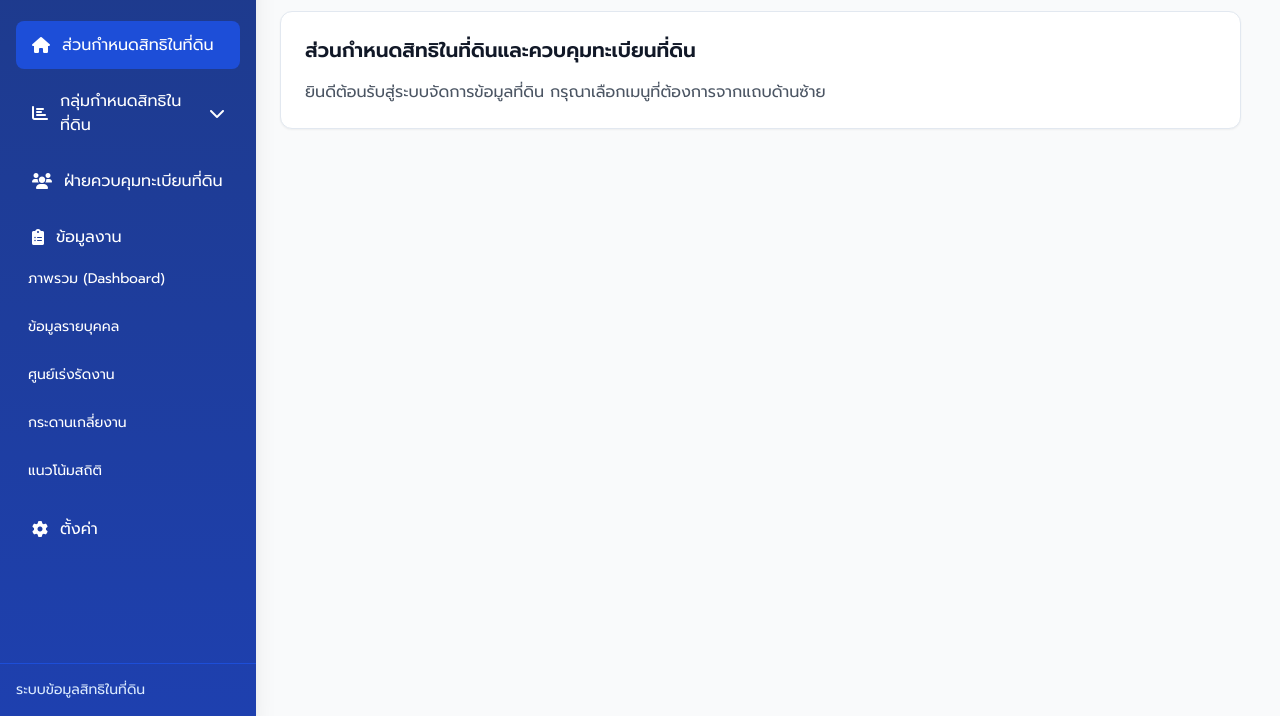
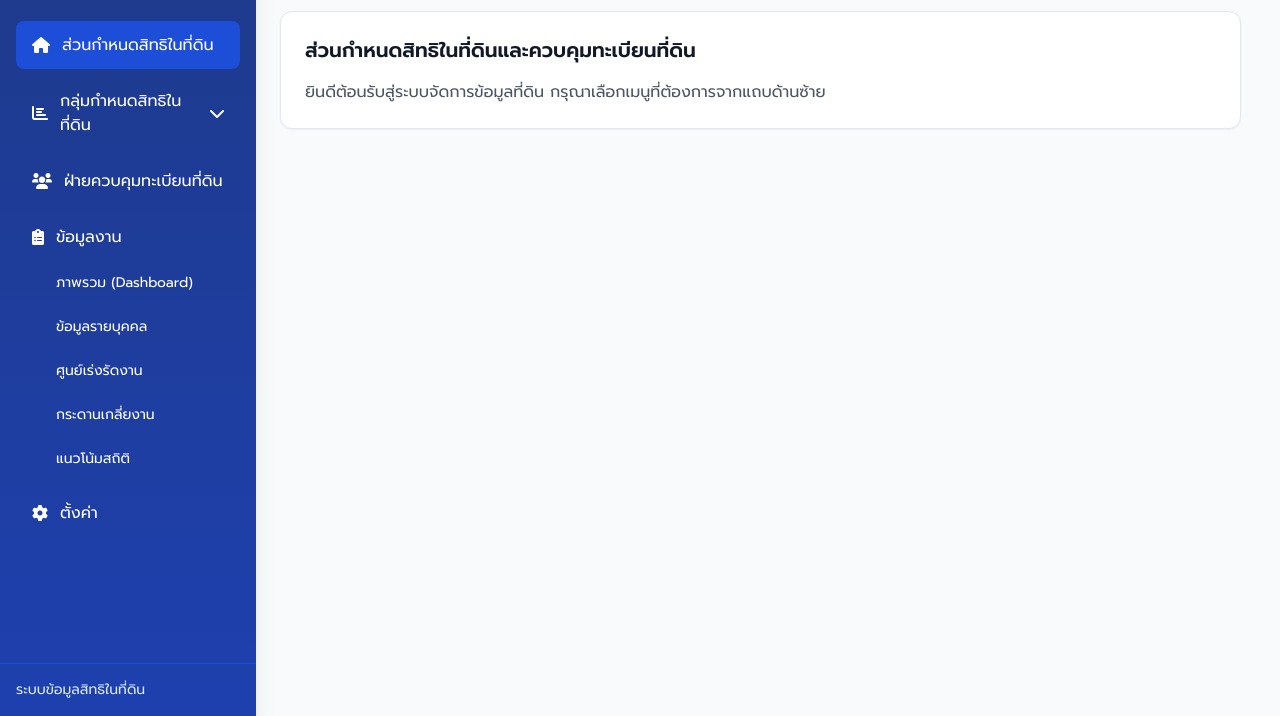
Before and after one commit to lnwlawyer/landright, a website with bundled scripts: page index.html in a window 1280 px wide. Shown: the part 84-800 px from the top of the page. Built offline with nearby package versions, Linux system fonts and the light colour scheme.

Commit message:
Reuse existing LandRight Tailwind utility classes to keep generated CSS unchanged

```diff
--- a/index.html
+++ b/index.html
@@ -189,12 +189,12 @@
                         <a data-smt2-menu href="#" onclick="showContent('smt2', event)" class="menu-item flex items-center px-4 py-3 rounded-lg hover:bg-blue-700 transition-colors duration-200" aria-label="เปิดข้อมูลงาน">
                             <i class="fas fa-clipboard-list mr-3" aria-hidden="true"></i>ข้อมูลงาน
                         </a>
-                        <div id="smt2-submenus" class="ml-5 pl-3 border-l border-blue-600 space-y-1" aria-label="เมนูย่อยข้อมูลงาน">
-                            <a href="#" data-smt2-subview="dashboard" onclick="window.landrightSMT2SelectView('dashboard',event)" class="submenu-item block px-3 py-2 rounded-lg hover:bg-blue-700 text-sm">ภาพรวม (Dashboard)</a>
-                            <a href="#" data-smt2-subview="details" onclick="window.landrightSMT2SelectView('details',event)" class="submenu-item block px-3 py-2 rounded-lg hover:bg-blue-700 text-sm">ข้อมูลรายบุคคล</a>
-                            <a href="#" data-smt2-subview="escalation" onclick="window.landrightSMT2SelectView('escalation',event)" class="submenu-item block px-3 py-2 rounded-lg hover:bg-blue-700 text-sm">ศูนย์เร่งรัดงาน</a>
-                            <a href="#" data-smt2-subview="rebalance" onclick="window.landrightSMT2SelectView('rebalance',event)" class="submenu-item block px-3 py-2 rounded-lg hover:bg-blue-700 text-sm">กระดานเกลี่ยงาน</a>
-                            <a href="#" data-smt2-subview="analytics" onclick="window.landrightSMT2SelectView('analytics',event)" class="submenu-item block px-3 py-2 rounded-lg hover:bg-blue-700 text-sm">แนวโน้มสถิติ</a>
+                        <div id="smt2-submenus" class="ml-6" aria-label="เมนูย่อยข้อมูลงาน">
+                            <a href="#" data-smt2-subview="dashboard" onclick="window.landrightSMT2SelectView('dashboard',event)" class="submenu-item flex items-center px-4 py-2 rounded-lg hover:bg-blue-700 transition-colors duration-200 text-sm">ภาพรวม (Dashboard)</a>
+                            <a href="#" data-smt2-subview="details" onclick="window.landrightSMT2SelectView('details',event)" class="submenu-item flex items-center px-4 py-2 rounded-lg hover:bg-blue-700 transition-colors duration-200 text-sm">ข้อมูลรายบุคคล</a>
+                            <a href="#" data-smt2-subview="escalation" onclick="window.landrightSMT2SelectView('escalation',event)" class="submenu-item flex items-center px-4 py-2 rounded-lg hover:bg-blue-700 transition-colors duration-200 text-sm">ศูนย์เร่งรัดงาน</a>
+                            <a href="#" data-smt2-subview="rebalance" onclick="window.landrightSMT2SelectView('rebalance',event)" class="submenu-item flex items-center px-4 py-2 rounded-lg hover:bg-blue-700 transition-colors duration-200 text-sm">กระดานเกลี่ยงาน</a>
+                            <a href="#" data-smt2-subview="analytics" onclick="window.landrightSMT2SelectView('analytics',event)" class="submenu-item flex items-center px-4 py-2 rounded-lg hover:bg-blue-700 transition-colors duration-200 text-sm">แนวโน้มสถิติ</a>
                         </div>
                     </div>
                     <a href="#" onclick="showContent('settings', event)" class="menu-item flex items-center px-4 py-3 rounded-lg hover:bg-blue-700 transition-colors duration-200">
```
